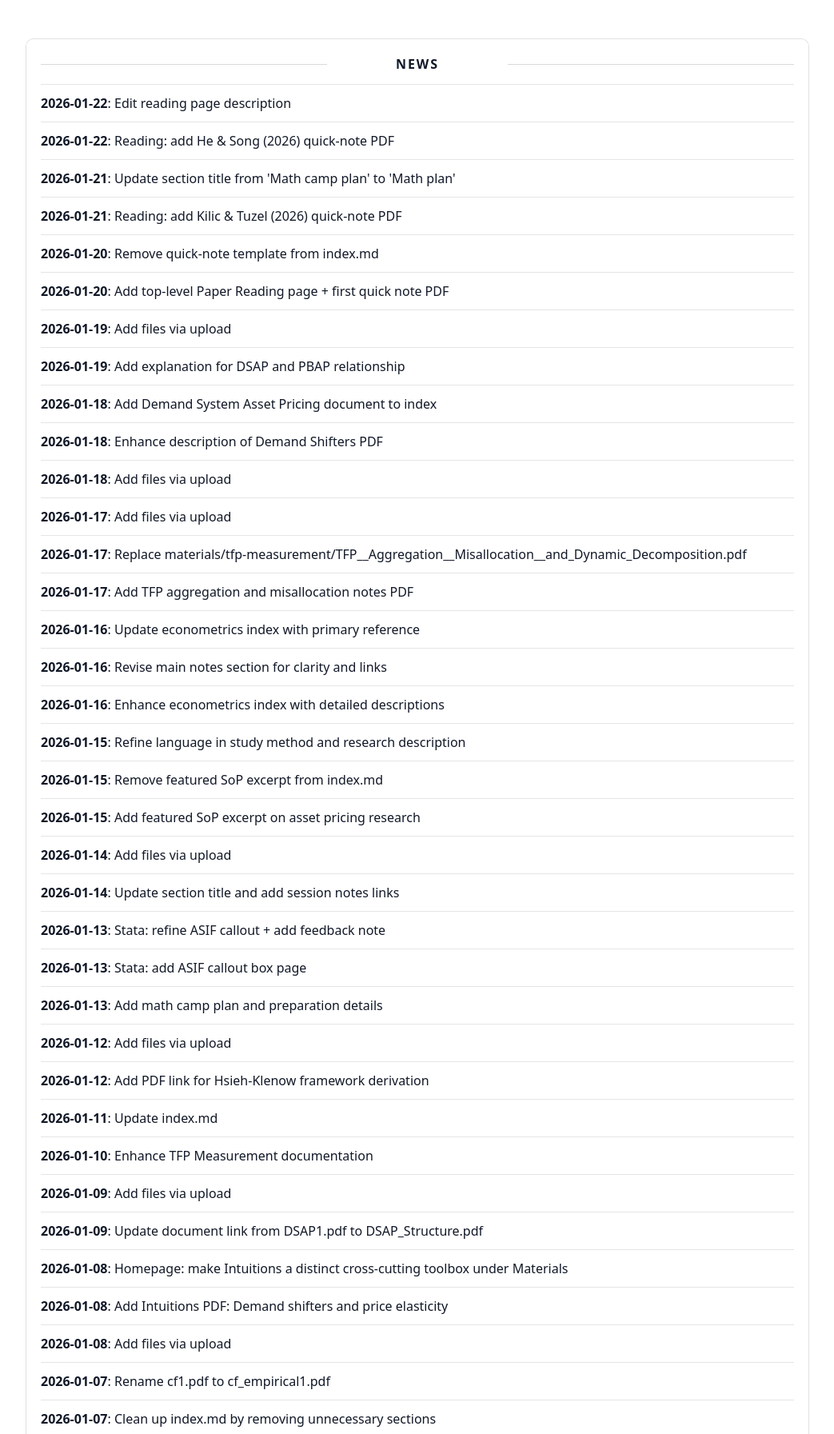
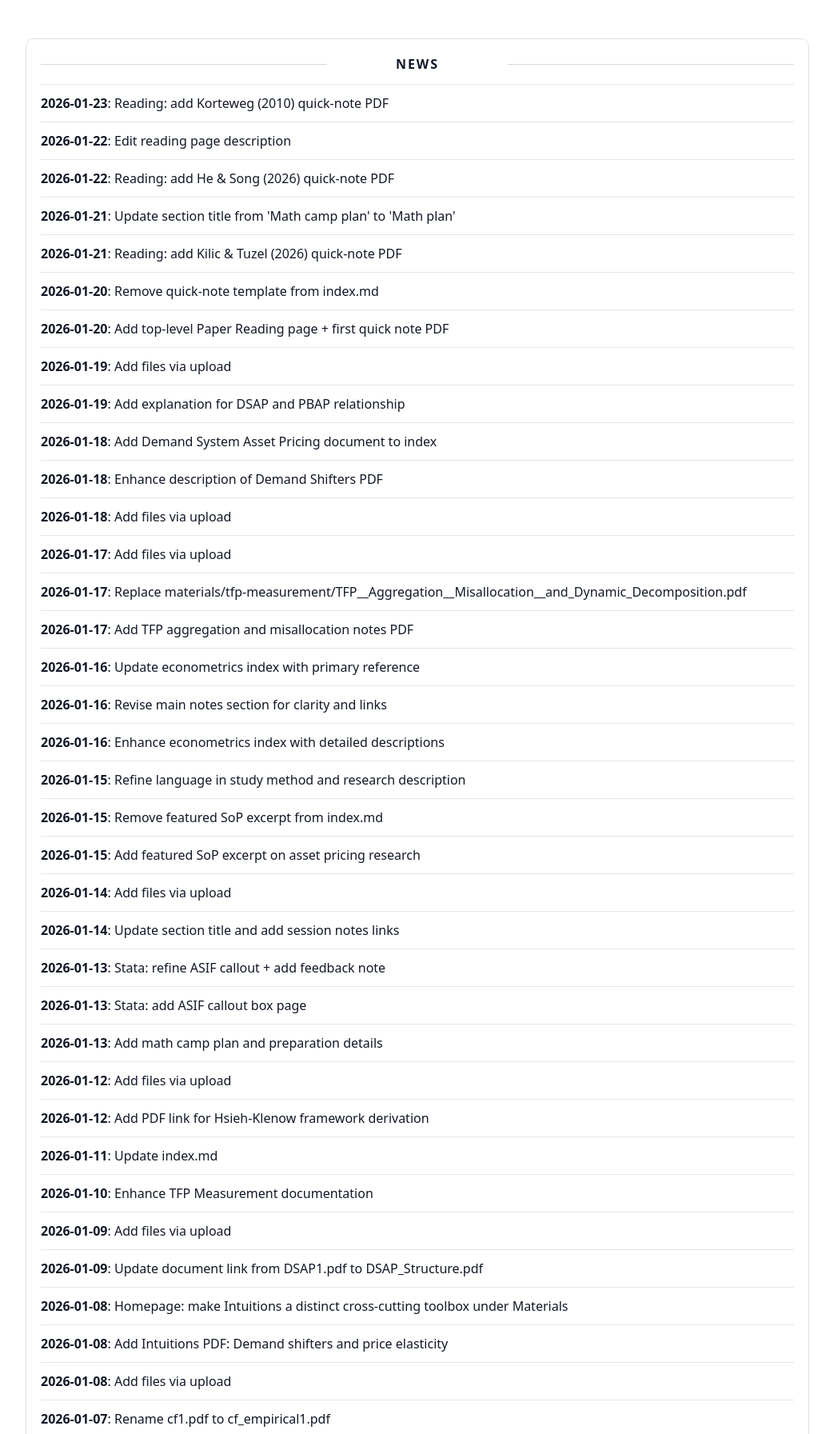
Before and after one commit to yaxinzn/study-archive, a Jekyll site: the page built from updates/index.md, in a window 1280 px wide, cut to the strip 476-2269 px from the top of the page. Shown: the whole strip at 80% size, without its empty margins (118-1161 px from the left). Built offline with Jekyll 4.4.1, drawn with Linux system fonts in a browser that asks for light colours; some of the changed text lies outside the part shown.

Commit message:
chore: update NEWS feed

```diff
--- a/_data/news.yml
+++ b/_data/news.yml
@@ -1,4 +1,7 @@
 # Auto-generated update history (sorted newest -> oldest). Do not edit manually.
+- ts: "1769169431"
+  date: "2026-01-23"
+  title: "Reading: add Korteweg (2010) quick-note PDF"
 - ts: "1769076122"
   date: "2026-01-22"
   title: "Edit reading page description"
```
